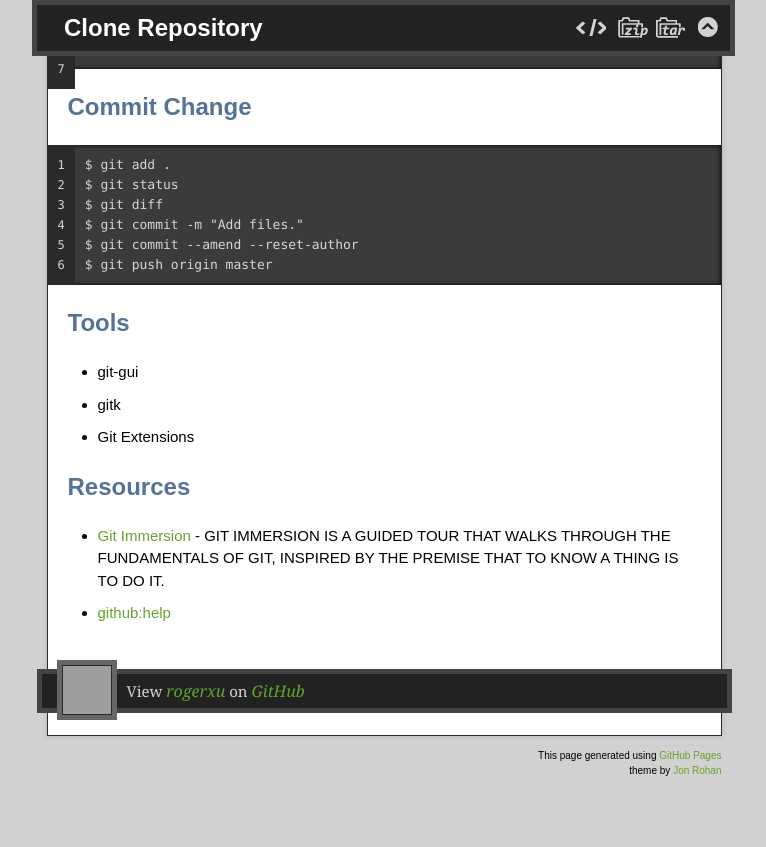
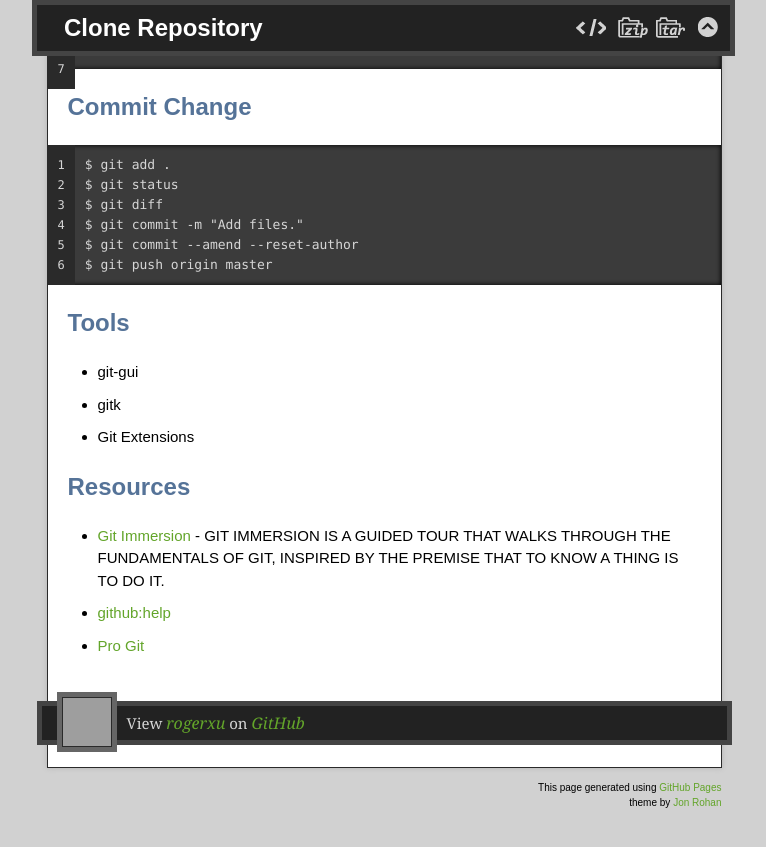
Before and after one commit to rogerxu/rogerxu.github.io, a Jekyll site: the page built from _posts/2012-09-27-git.md, in a window 1280 px wide and 900 px high, scrolled down 2220 px. Shown: the top 847 px of the window, without its empty margins (256-1022 px from the left). Built offline with Jekyll 4.4.1, drawn with Linux system fonts in a browser that asks for light colours; nearby versions of some CDN libraries; grey boxes are pictures that could not be loaded.

Commit message:
Add Pro Git book link.

```diff
--- a/_posts/2012-09-27-git.md
+++ b/_posts/2012-09-27-git.md
@@ -108,4 +108,5 @@ Example:
 ## Resources
 
  * [Git Immersion](http://gitimmersion.com) - GIT IMMERSION IS A GUIDED TOUR THAT WALKS THROUGH THE FUNDAMENTALS OF GIT, INSPIRED BY THE PREMISE THAT TO KNOW A THING IS TO DO IT.
- * [github:help](https://help.github.com/)
+ * [github:help](https://help.github.com)
+ * [Pro Git](http://git-scm.com/book)
```
